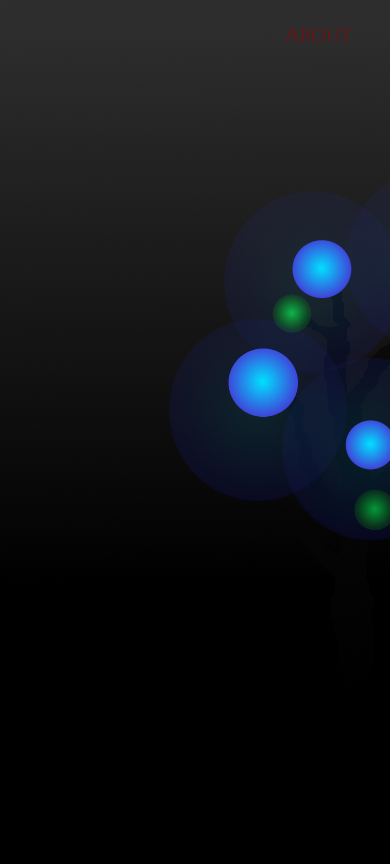
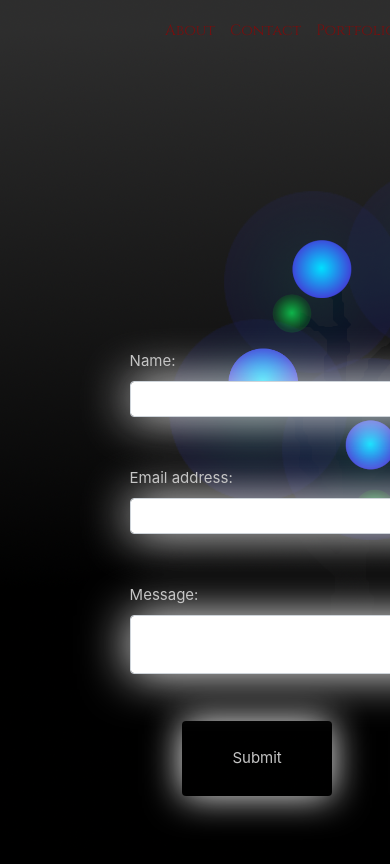
Before and after one commit to PattonParham/react-portfolio-aws-deploy, a React (Create React App) app: page /contact in a window 390 px wide. Shown: the top 864 px of the page. Built offline with nearby package versions, Linux system fonts and the light colour scheme.

Commit message:
mobile responsive navbar

```diff
--- a/src/components/Navbar/Navbar.css
+++ b/src/components/Navbar/Navbar.css
@@ -66,3 +66,68 @@ margin-left: 1150px;
         margin-left: 50px;
     }
 }
+
+@media only screen and (max-width: 1024px){
+    .about{
+        margin-left: 200px;
+        font-size: 15px;
+    }
+    .contact{
+        margin-left: 20px;
+        font-size: 15px;
+    }
+    .portfolio{
+        margin-left: 20px;
+        font-size: 15px;
+    }
+}
+
+@media only screen and (max-width: 414px){
+    .about{
+        margin-left: 180px;
+        font-size: 15px;
+    }
+    .contact{
+        margin-left: 15px;
+        font-size: 15px;
+    }
+    .portfolio{
+        margin-left: 15px;
+        font-size: 15px;
+    }
+}
+
+@media only screen and (max-width: 375px){
+    .about{
+        margin-left: 160px;
+        font-size: 14px;
+    }
+    .contact{
+        margin-left: 10px;
+        font-size: 14px;
+    }
+    .portfolio{
+        margin-left: 10px;
+        font-size: 14px;
+    }
+
+}
+
+@media only screen and (max-width: 320px){
+    .about{
+        margin-left: 140px;
+        font-size: 12px;
+    }
+    .contact{
+        margin-left: 10px;
+        font-size: 12px;
+    }
+    .portfolio{
+        margin-left: 10px;
+        font-size: 12px;
+    }
+    .link{
+        margin-top: 10px;
+    }
+
+}
--- a/src/pages/About.css
+++ b/src/pages/About.css
@@ -38,3 +38,28 @@ margin-top: 200px;
 .paragraph{
   margin: 20px;
 }
+@media only screen and (max-width: 1250px){
+  .aboutcard{
+      margin-left: 25%;
+  }
+
+}
+@media only screen and (max-width: 1100px){
+  .aboutcard{
+      margin-left: 20%;
+  }
+
+}
+@media only screen and (max-width: 950px){
+  .aboutcard{
+      margin-left: 15%;
+  }
+
+}
+
+@media only screen and (max-width: 800px){
+  .aboutcard{
+      margin-left: 7.5%;
+  }
+
+}
--- a/src/pages/Contact.css
+++ b/src/pages/Contact.css
@@ -34,3 +34,29 @@
 .E{
     margin-bottom: 50px;
 }
+
+@media only screen and (max-width: 1250px){
+    .contactcard{
+        margin-left: 25%;
+    }
+
+}
+@media only screen and (max-width: 1100px){
+    .contactcard{
+        margin-left: 20%;
+    }
+
+}
+@media only screen and (max-width: 950px){
+    .contactcard{
+        margin-left: 15%;
+    }
+
+}
+
+@media only screen and (max-width: 800px){
+    .contactcard{
+        margin-left: 7.5%;
+    }
+
+}
--- a/src/pages/Contact.js
+++ b/src/pages/Contact.js
@@ -5,6 +5,7 @@ import {Col, Row, Container} from "../components/Grid/Grid";
 const Contact = () => {
 
     return(
+        <div>
         <div className="contactcard">
             <form action="mailto:patton.parham@verizon.net" method="post" enctype="text/plain" className="form">
                 <label for="exampleFormControlInput1">Name:</label>
@@ -38,6 +39,7 @@ const Contact = () => {
             </form>
 
         </div>
+        </div>
     );
 
 
```
